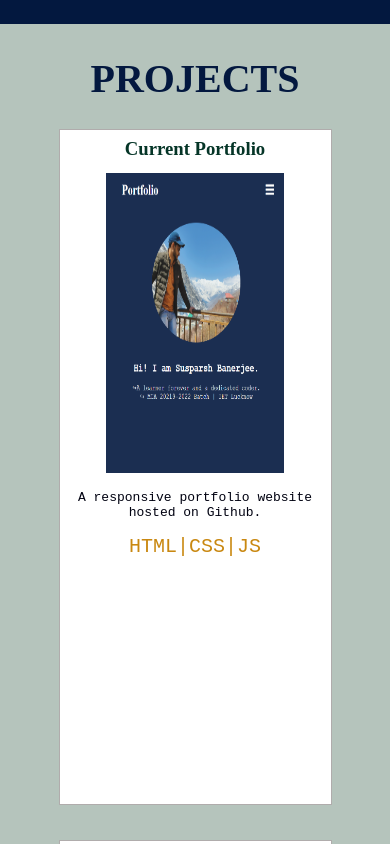
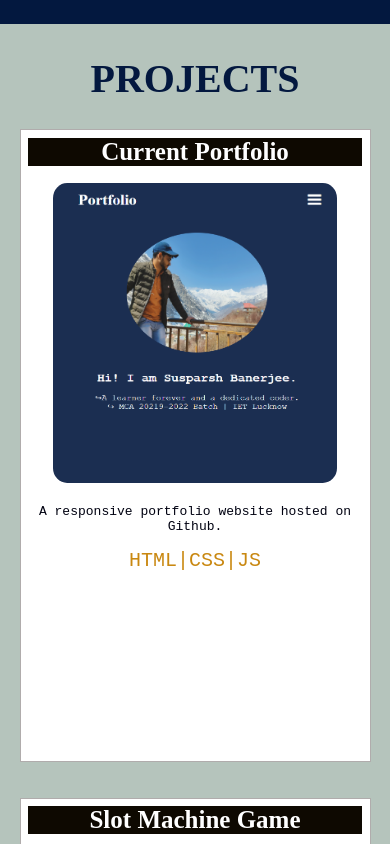
Before and after one commit to Susparsh/Susparsh.github.io, a plain HTML site: page index.html in a window 390 px wide. Shown: the part 900-1744 px from the top of the page. Drawn offline with Linux system fonts and the light colour scheme.

Commit message:
Commit1 : Setting Project Section

```diff
--- a/style.css
+++ b/style.css
@@ -217,6 +217,28 @@ h3{
     }
 }
 
+@media screen and (max-width: 450px){
+
+    #projectsec{
+        height: 260vh;
+    }
+    .projects{
+        margin-top: 7%;
+        width: 90%;
+        height: 75vh;
+    }
+    .projects img{
+        border-radius: 5%;
+        width: 85%;
+    }
+    h3{
+        color: white;
+        background-color: rgb(14, 9, 1);
+        font-size: 25px;
+    }
+
+}
+
 #techsec{
     margin-left: 10%;
     border-radius: 100%;
@@ -256,6 +278,7 @@ h3{
         margin-top: 8%;
     }
 }
+
 #interactsec{
     width: 100%;
     height: 100vh;
```
